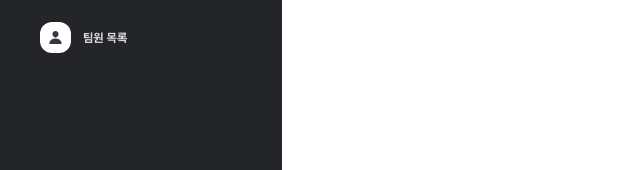
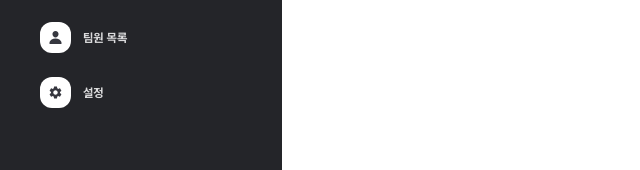
Before and after one commit to DDD-Community/DDD-10-WABLE-WEB, a Next.js app: page /client/1 in a window 1280 px wide. Shown: the part 125-295 px from the top of the page, without its empty margins (0-640 px from the left). Built offline with nearby package versions, Linux system fonts and the light colour scheme.

Commit message:
feat: gnb 설정 메뉴 추가

```diff
--- a/src/components/common/global-navigation-bar/index.tsx
+++ b/src/components/common/global-navigation-bar/index.tsx
@@ -1,9 +1,10 @@
 import Link from 'next/link';
 
 import { GNBContainer, ItemWrapper } from './styles';
-import CardsIcon from '@/assets/icons/copy.svg';
+import CopyIcon from '@/assets/icons/copy.svg';
 import HomeIcon from '@/assets/icons/home.svg';
 import UserIcon from '@/assets/icons/user.svg';
+import SettingsIcon from '@/assets/icons/settings.svg';
 
 function NavItem({
   children,
@@ -29,7 +30,7 @@ function NavItem({
 export default function GlobalNavigationBar() {
   return (
     <GNBContainer>
-      <NavItem href="" icon={<CardsIcon />} currentTab>
+      <NavItem href="" icon={<CopyIcon />} currentTab>
         내 카드
       </NavItem>
       <NavItem href="" icon={<HomeIcon />}>
@@ -38,6 +39,9 @@ export default function GlobalNavigationBar() {
       <NavItem href="" icon={<UserIcon />}>
         팀원 목록
       </NavItem>
+      <NavItem href="" icon={<SettingsIcon />}>
+        설정
+      </NavItem>
     </GNBContainer>
   );
 }
```
Also changed, not shown: src/assets/icons/settings.svg (added).
